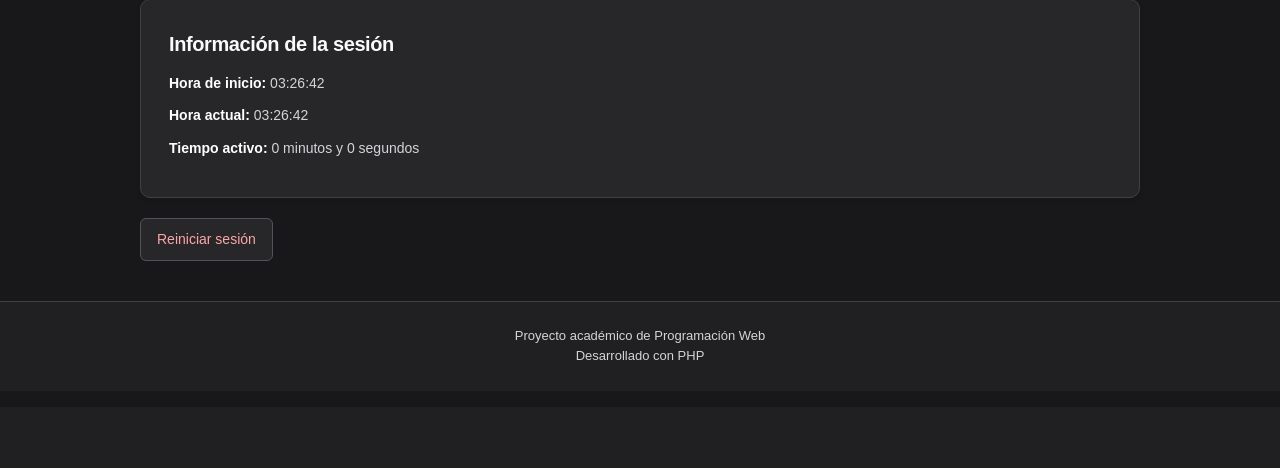
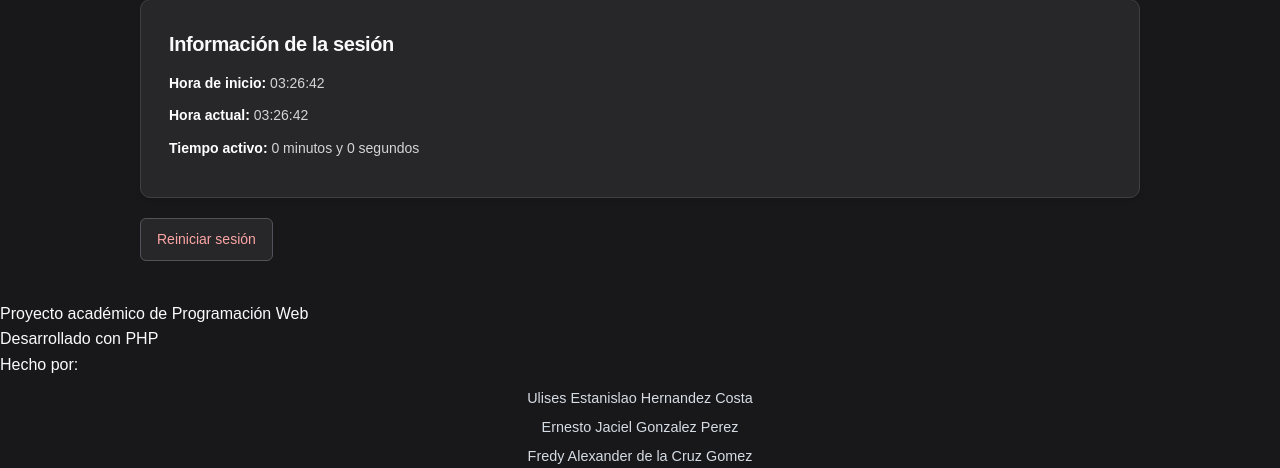
Before and after one commit to UlisesCosta/proyecto-php, a PHP site: page /index.php in a window 1280 px wide. Shown: the part 393-861 px from the top of the page. Before the commit the page ends 753 px from the top, so only its background shows below. Run offline with PHP 8.4, Linux system fonts and the light colour scheme.

Commit message:
nombres en el footer

```diff
--- a/css/styles.css
+++ b/css/styles.css
@@ -273,15 +273,25 @@ body {
 }
 
 /* Pie de página */
-.site-footer {
-    text-align: center;
-    padding: 24px 20px;
-    background-color: #202023;
-    color: #d4d4d8;
-    border-top: 1px solid #3f3f46;
-    font-size: 13px;
+.site-footer ul {
+    list-style: none;
+    padding: 0;
+    margin: 10px 0 0;
+    display: flex;
+    flex-direction: column;
+    align-items: center;
+    gap: 6px;
 }
 
+.site-footer ul li {
+    font-size: 0.9rem;
+    color: #d5dce3;
+    transition: color 0.2s ease;
+}
+
+.site-footer ul li:hover {
+    color: #ffffff;
+}
 /* ===== Bucles y Arreglos (bucles.php / arreglos.php) ===== */
 
 /* Listas */
--- a/includes/footer.php
+++ b/includes/footer.php
@@ -1,4 +1,16 @@
 <footer class="site-footer">
     <p>Proyecto académico de Programación Web</p>
     <p>Desarrollado con PHP</p>
+    <p>Hecho por:</p>
+    <ul>
+        <li>
+            Ulises Estanislao Hernandez Costa
+        </li>
+        <li>
+            Ernesto Jaciel Gonzalez Perez
+        </li>
+        <li>
+            Fredy Alexander de la Cruz Gomez
+        </li>
+    </ul>
 </footer>
```
